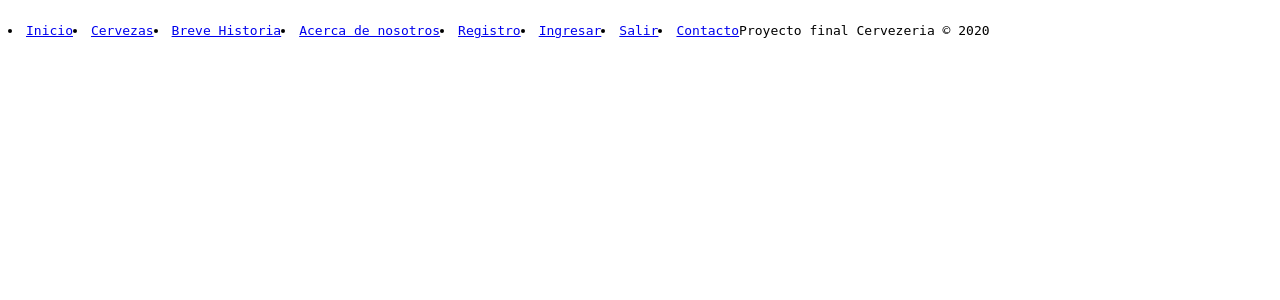
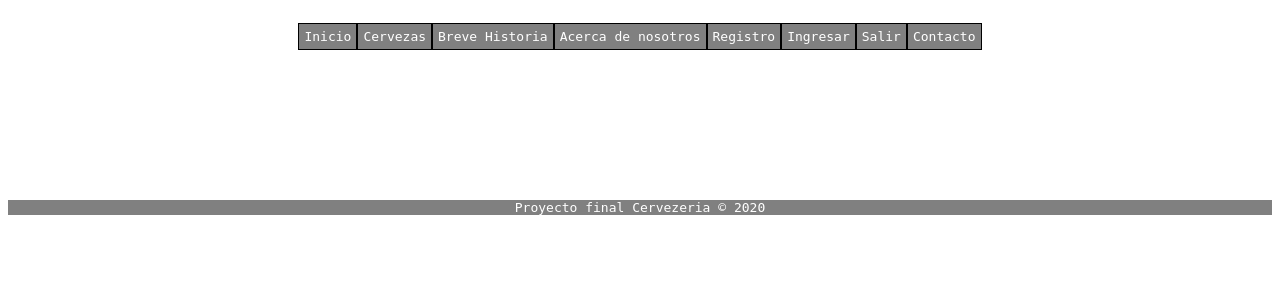
Before and after one commit to yeti2391/ProyectoCervezeria, a Django app: template cervezeria/templates/base.html in a window 1280 px wide. Shown: the top 300 px of the page. Run offline with Django 3.2, Linux system fonts and the light colour scheme; the template is opened without the code that fills it, so the values that code supplies are empty.

Commit message:
Se da estilo a base y indicenav. Se crea index.css pero no se logra hacer que index.html lo cargue.

```diff
--- a/cervezeria/static/css/base.css
+++ b/cervezeria/static/css/base.css
@@ -1,11 +1,42 @@
-@charset 'utf-8';
+@charset "utf-8";
 
 body, header, footer{
   font-family: monospace;
 }
 
-header{}
+h1{
+  background-color: red;
+  color: black;
+}
+/* STYLE PARA EL NAV */
+nav li{
+  display: inline-flex;
+  justify-content: center;
+}
 
-nav li{float: left; display: inline-inline-block;;}
+nav li a{
+  padding: 5px;
+  text-decoration: none;
+  border-color: black;
+  border-style: solid;
+  border-width: thin;
+  color: white;
+  background-color: grey;
+}
 
-footer{}
+nav li a:hover{
+  background-color: black;
+  color: grey;
+}
+.indicenav{
+  display: flex;
+  justify-content: center;
+}
+
+/* FOOTER */
+footer{
+  background-color: grey;
+  color: white;
+  margin-top: 150px;
+  text-align: center;
+}
--- a/cervezeria/templates/base.html
+++ b/cervezeria/templates/base.html
@@ -2,14 +2,14 @@
 <!DOCTYPE html>
 <html lang="en" dir="ltr">
   <head>
-    <link rel="stylesheet" href="{% static 'css/base.css' %}">
+    <link rel="stylesheet" type="text/css" href="{% static 'css/base.css' %}">
     <meta charset="utf-8">
     <title>{% block titulo %}{% endblock %}</title>
   </head>
   <body>
     {% block cabecera %}{% endblock %}
     <br>
-    <nav>
+    <nav class="indicenav">
       <li><a href="#">Inicio</a></li>
       <li><a href="#">Cervezas</a></li>
       <li><a href="#">Breve Historia</a></li>
```
Also changed, not shown: cervezeria/static/css/index.css (added, +19 -0 lines), cervezeria/templates/index.html (+6 -1 lines), cervezeria/static/img/food.png (added).
